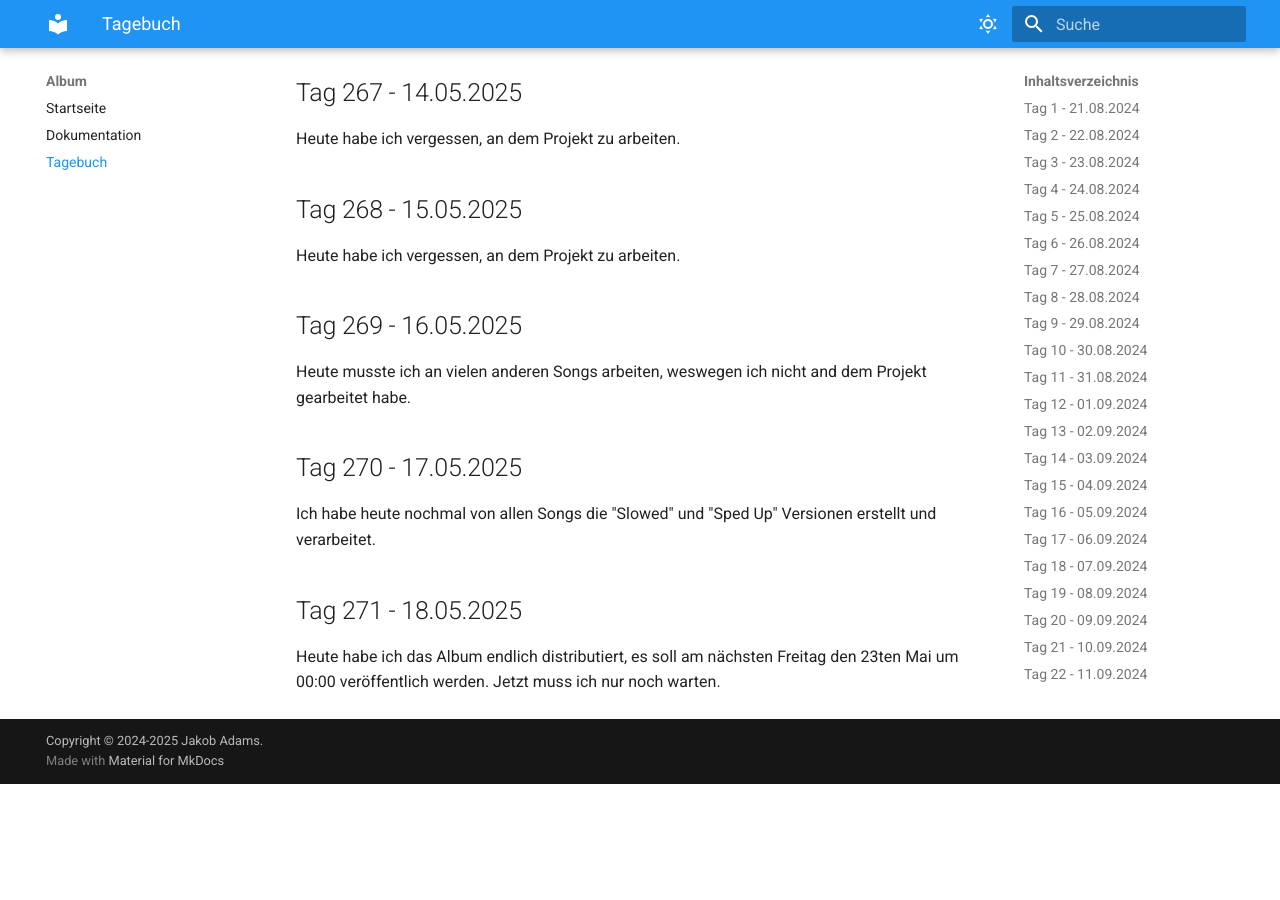
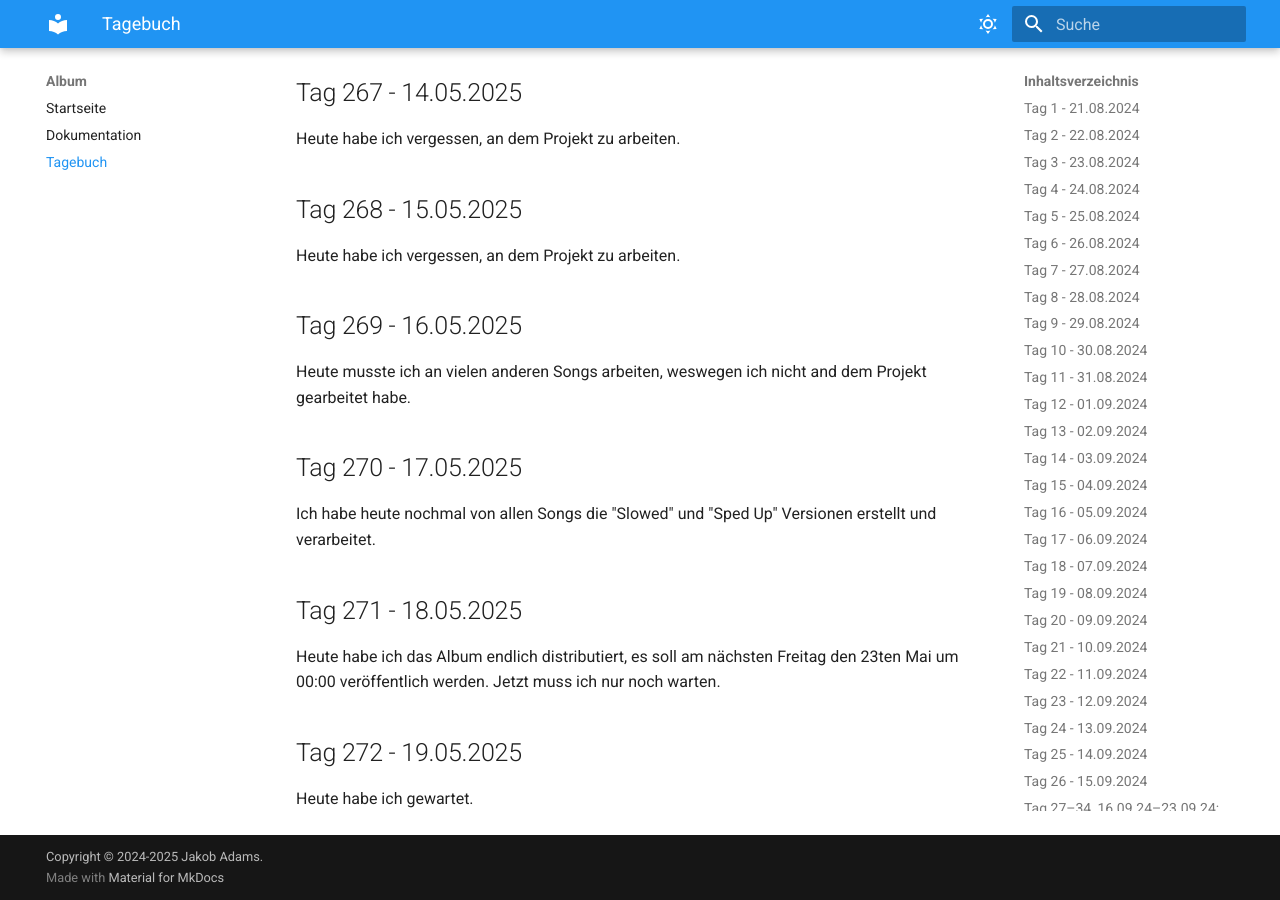
Before and after one commit to envacity/docs, an MkDocs documentation site: the page built from docs/Tagebuch.md, in a window 1280 px wide and 900 px high, scrolled down 27072 px. Built offline with MkDocs 1.6.1 and Material for MkDocs 9.7.7, drawn with Linux system fonts in a browser that asks for light colours; before the commit the page ends 27856 px from its top, so only the background shows below that.

Commit message:
update 9

```diff
--- a/docs/Tagebuch.md
+++ b/docs/Tagebuch.md
@@ -822,3 +822,7 @@ Ich habe heute nochmal von allen Songs die "Slowed" und "Sped Up" Versionen erst
 ## Tag 271 - 18.05.2025
 
 Heute habe ich das Album endlich distributiert, es soll am nächsten Freitag den 23ten Mai um 00:00 veröffentlich werden. Jetzt muss ich nur noch warten.
+
+## Tag 272 - 19.05.2025
+
+Heute habe ich gewartet.
```
